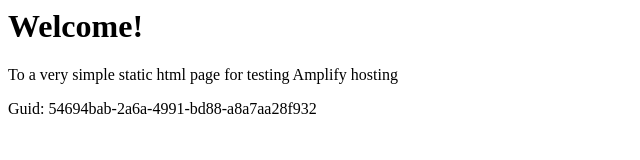
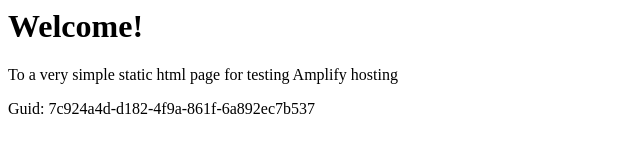
Before and after one commit to aws-aemilia-bah/Github-PR-Commit-Integration-Test-DoNotTouch-GitHubAutoBuildPushCanaryTest-v2-preprod-me-south-1, a website: page src/index.html in a window 1280 px wide. Shown: the full height of the page, 0-640 px from the left. Drawn offline with Linux system fonts and the light colour scheme.

Commit message:
commit from integ tests

```diff
--- a/src/index.html
+++ b/src/index.html
@@ -12,6 +12,6 @@
 <body>
     <h1>Welcome!</h1>
     <p>To a very simple static html page for testing Amplify hosting</p>
-    <p>Guid: 54694bab-2a6a-4991-bd88-a8a7aa28f932</p></body>
+    <p>Guid: 7c924a4d-d182-4f9a-861f-6a892ec7b537</p></body>
 
 </html>
```
